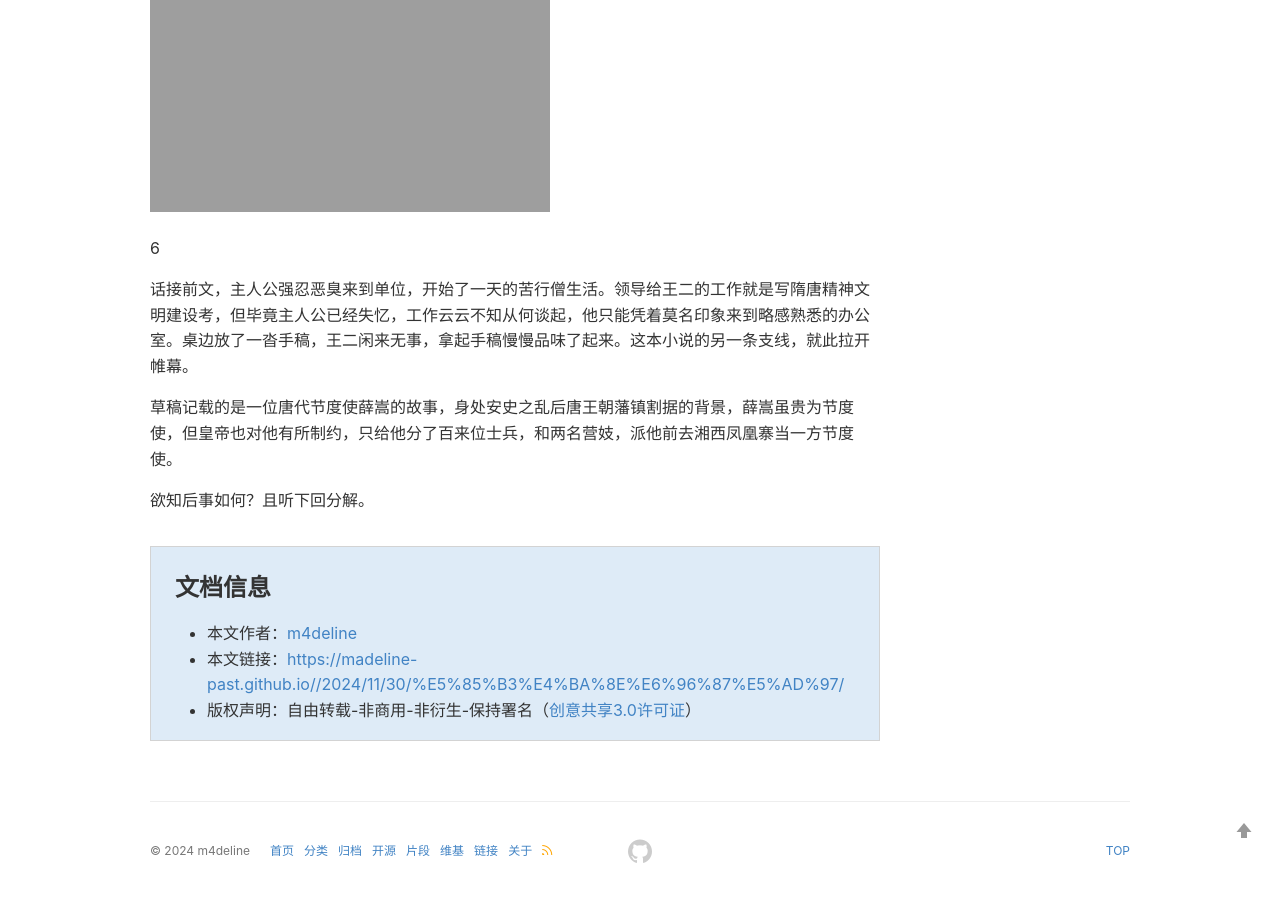
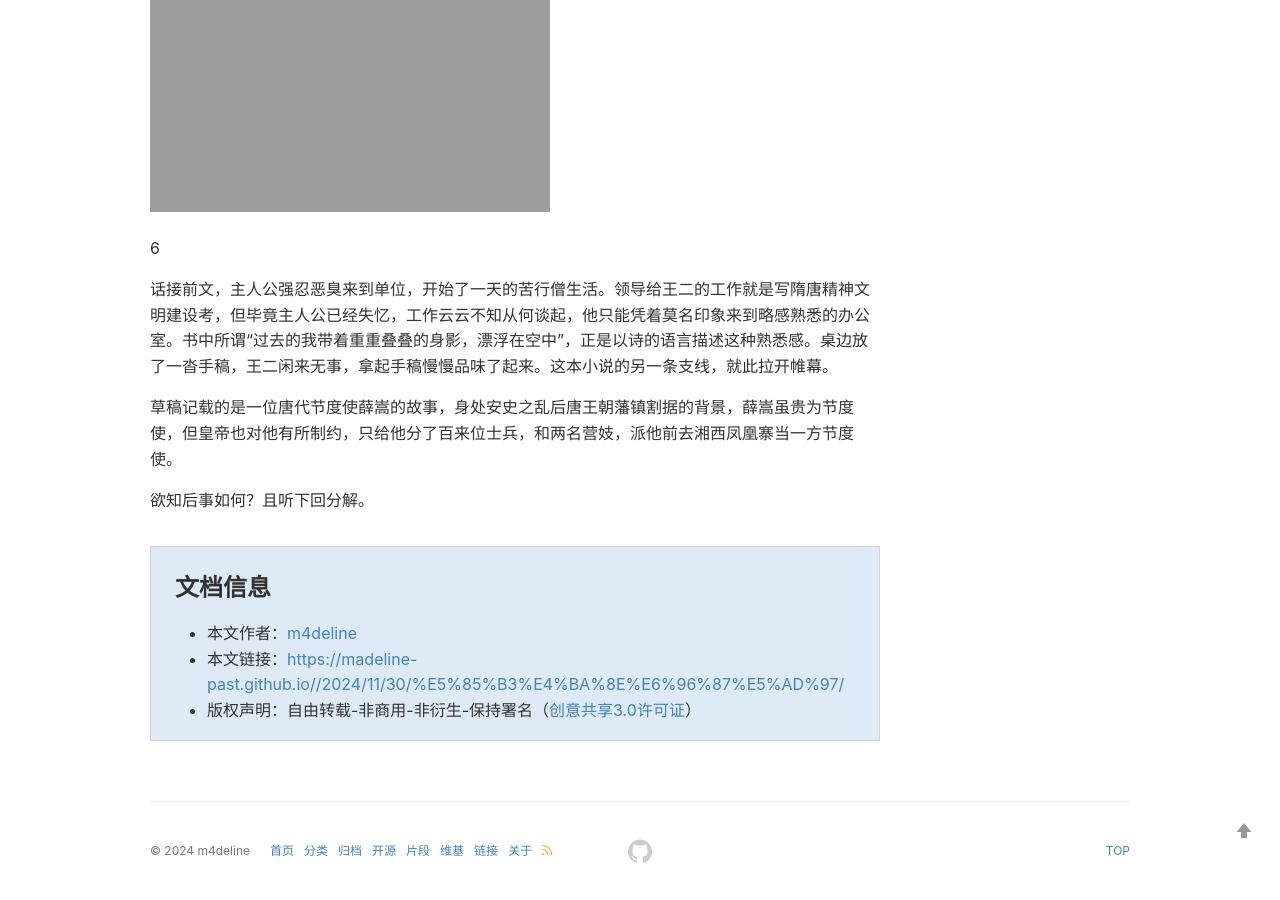
Before and after one commit to madeline-past/madeline-past.Github.io, a Jekyll site: the page built from _posts/2024-11-30-关于文字.md, in a window 1280 px wide and 900 px high, scrolled down 1684 px. Built offline with Jekyll 4.4.1, drawn with Linux system fonts in a browser that asks for light colours; comment, search, counter and statistics services are not loaded; a style sheet for code colours, icons or effects is not loaded; some of the changed text lies outside the part shown.

Commit message:
Update 2024-11-30-关于文字.md

```diff
--- a/_posts/2024-11-30-关于文字.md
+++ b/_posts/2024-11-30-关于文字.md
@@ -46,7 +46,7 @@ mindmap2: false
 
 6
 
-话接前文，主人公强忍恶臭来到单位，开始了一天的苦行僧生活。领导给王二的工作就是写隋唐精神文明建设考，但毕竟主人公已经失忆，工作云云不知从何谈起，他只能凭着莫名印象来到略感熟悉的办公室。桌边放了一沓手稿，王二闲来无事，拿起手稿慢慢品味了起来。这本小说的另一条支线，就此拉开帷幕。
+话接前文，主人公强忍恶臭来到单位，开始了一天的苦行僧生活。领导给王二的工作就是写隋唐精神文明建设考，但毕竟主人公已经失忆，工作云云不知从何谈起，他只能凭着莫名印象来到略感熟悉的办公室。书中所谓“过去的我带着重重叠叠的身影，漂浮在空中”，正是以诗的语言描述这种熟悉感。桌边放了一沓手稿，王二闲来无事，拿起手稿慢慢品味了起来。这本小说的另一条支线，就此拉开帷幕。
 
 草稿记载的是一位唐代节度使薛嵩的故事，身处安史之乱后唐王朝藩镇割据的背景，薛嵩虽贵为节度使，但皇帝也对他有所制约，只给他分了百来位士兵，和两名营妓，派他前去湘西凤凰寨当一方节度使。
 
```
